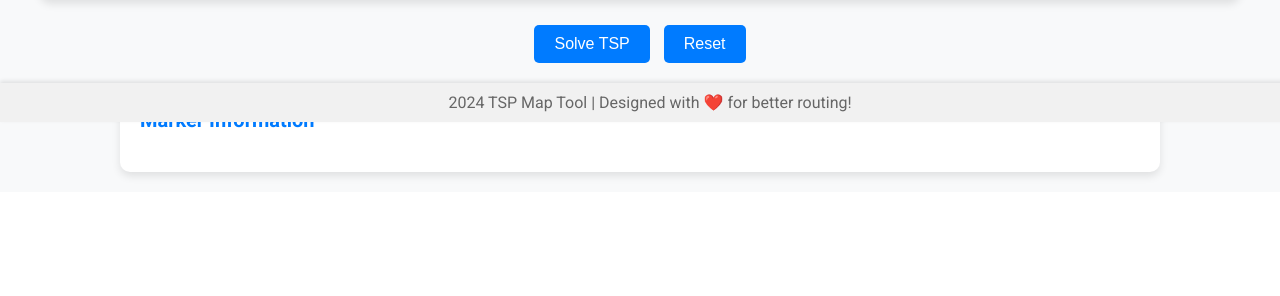
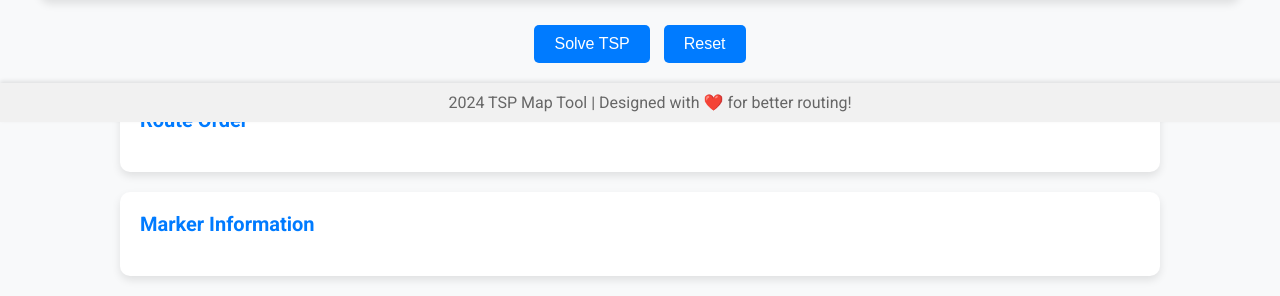
Before and after one commit to Sarmaguy/TSP, a Flask app: template templates/index.html in a window 1280 px wide. Shown: the part 678-974 px from the top of the page. Before the commit the page ends 857 px from the top, so only its background shows below. Run offline with Flask 3, Linux system fonts and the light colour scheme; the template is opened without the code that fills it, so the values that code supplies are empty.

Commit message:
Added path

```diff
--- a/templates/index.html
+++ b/templates/index.html
@@ -182,6 +182,17 @@
             const tspRoute = route.map(idx => coordinates[idx]);
             const directionsService = new google.maps.DirectionsService();
 
+            // Prikaz redoslijeda obilaska ispod karte
+            const routeOrderContainer = document.getElementById("routeOrder");
+            routeOrderContainer.innerHTML = "<h3>Route Order</h3>";
+
+            let routeList = "<ol>";
+            route.forEach((idx, i) => {
+                routeList += `<li>Marker #${idx + 1}: ${markerDetails[idx].name}</li>`;
+            });
+            routeList += "</ol>";
+            routeOrderContainer.innerHTML += routeList;
+
             // Include the last-to-first segment to complete the loop
             const routeSegments = tspRoute.map((location, index) => {
                 if (index < tspRoute.length - 1) {
@@ -235,8 +246,9 @@
             displaySegment(0);
         }
 
+
          // Function to reset map
-         function resetMap() {
+         function resetMap(markerCount) {
             // Clear markers from the map
             markers.forEach(marker => marker.setMap(null));
             markers = [];
@@ -249,12 +261,9 @@
             coordinates = [];
             markerDetails = [];
 
-            // Clear distance matrix and marker information displays
-            document.getElementById("distanceMatrix").innerHTML = "";
-            document.getElementById("markerInfo").innerHTML = "";
-
             markerCount = 0; // Reset marker count
         }
+
     </script>
         <title>Traveling Salesman Problem Map</title>
         <link href="https://fonts.googleapis.com/css2?family=Roboto:wght@400;700&display=swap" rel="stylesheet">
@@ -274,6 +283,32 @@
                 padding: 15px 20px;
                 text-align: center;
                 box-shadow: 0 2px 4px rgba(0, 0, 0, 0.1);
+            }
+
+            #routeOrder {
+                margin: 20px auto;
+                max-width: 1000px;
+                background: white;
+                border-radius: 10px;
+                padding: 20px;
+                box-shadow: 0 4px 8px rgba(0, 0, 0, 0.1);
+            }
+
+            #routeOrder h3 {
+                margin-top: 0;
+                font-size: 20px;
+                color: #007bff;
+            }
+
+            #routeOrder ol {
+                padding-left: 20px;
+                margin: 10px 0;
+            }
+
+            #routeOrder li {
+                font-size: 16px;
+                padding: 5px 0;
+                color: #333;
             }
 
             header h1 {
@@ -384,6 +419,12 @@
         <button onclick="resetMap()">Reset</button>
     </div>
 
+        <!-- Route Order Section -->
+    <div id="routeOrder">
+        <h3>Route Order</h3>
+        <!-- Route order will be dynamically updated -->
+    </div>
+
     <!-- Marker Info Section -->
     <div id="markerInfo">
         <h3>Marker Information</h3>
```
